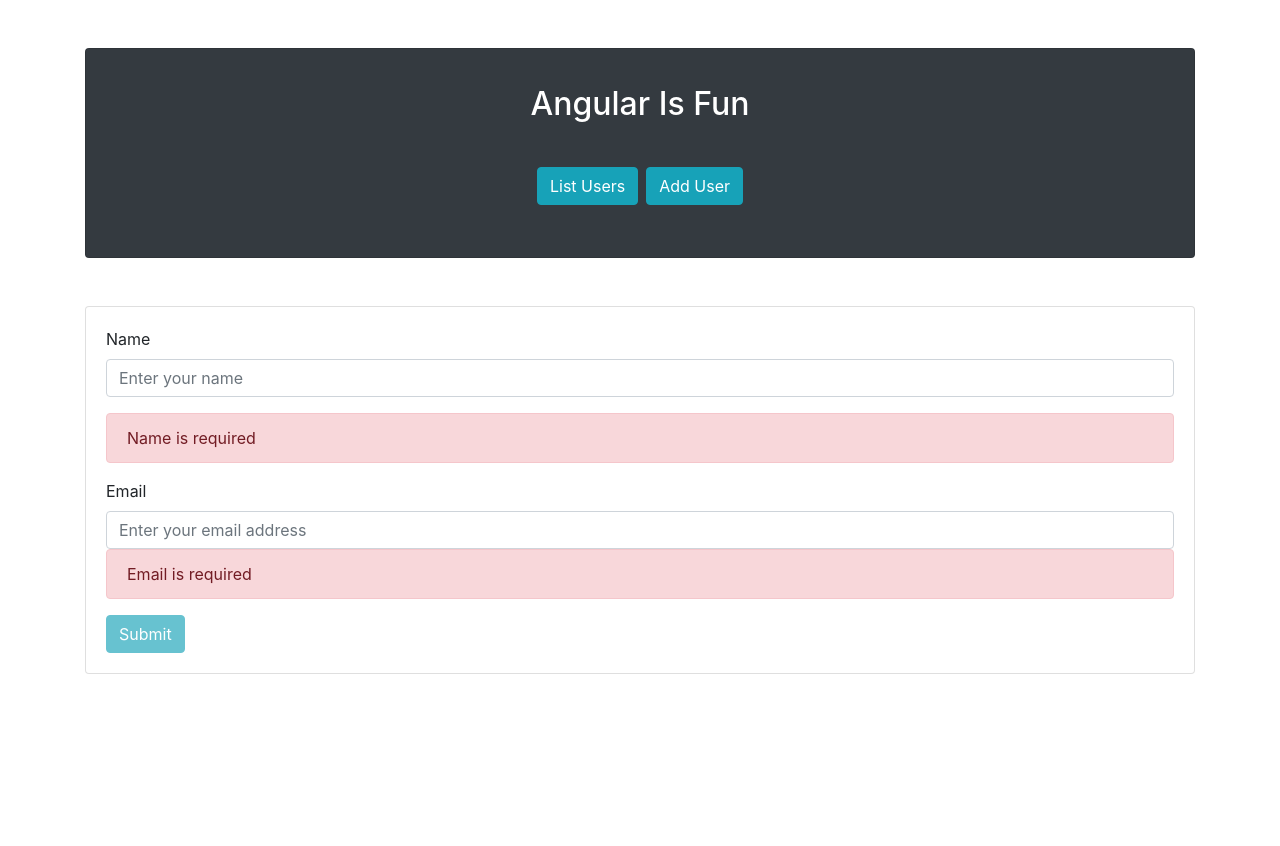
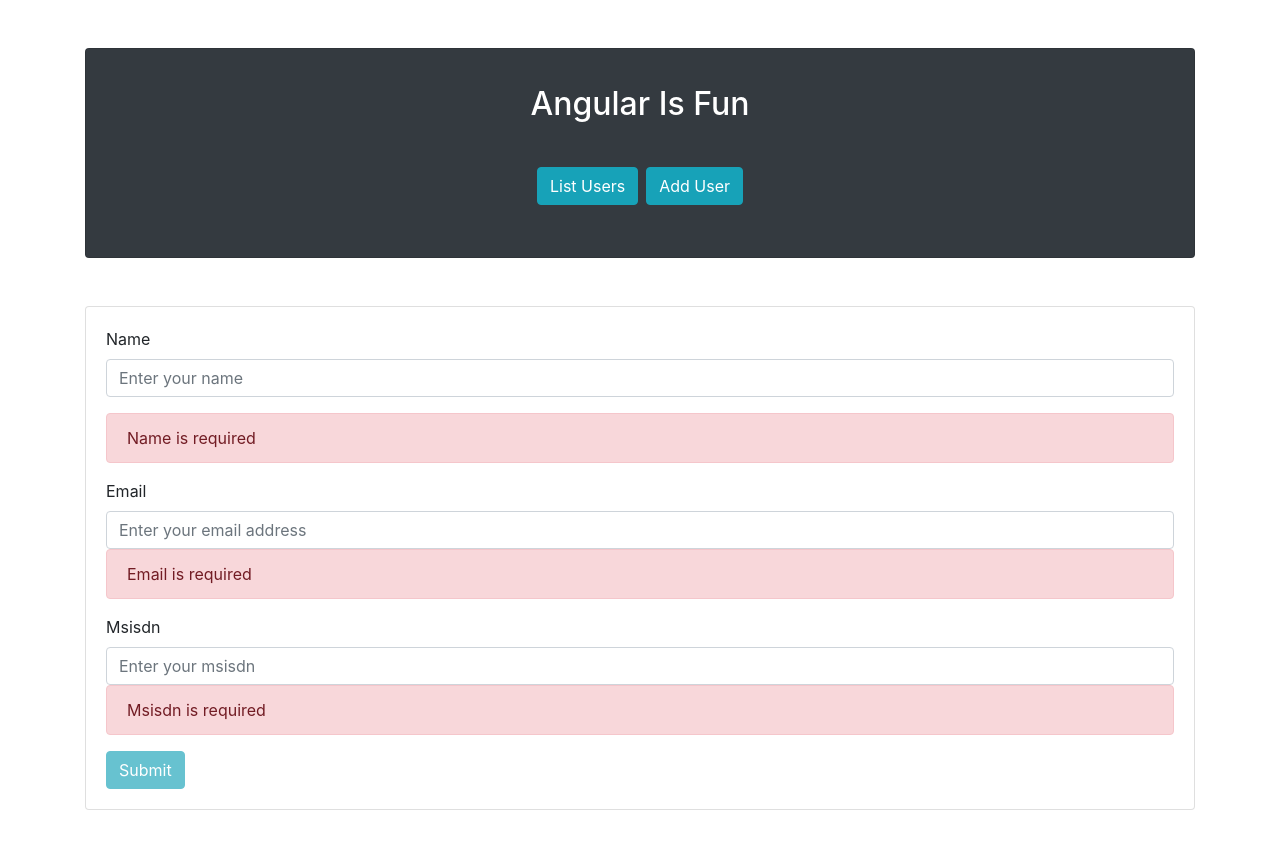
Before and after one commit to batsy43/angular-test-portal, an Angular app: page /adduser in a window 1280 px wide. Shown: the top 846 px of the page. Before the commit the page ends 800 px from the top, so only its background shows below. Built offline with nearby package versions, Linux system fonts and the light colour scheme.

Commit message:
Added msisdn field

```diff
--- a/src/app/user-form/user-form.component.html
+++ b/src/app/user-form/user-form.component.html
@@ -21,6 +21,16 @@
             required #email="ngModel">
           <div [hidden]="!email.pristine" class="alert alert-danger">Email is required</div>
         </div>
+        <div class="form-group">
+          <label for="msisdn">Msisdn</label>
+          <input type="text" [(ngModel)]="user.msisdn"
+            class="form-control"
+            id="msisdn"
+            name="msisdn"
+            placeholder="Enter your msisdn "
+            required #msisdn="ngModel">
+          <div [hidden]="!msisdn.pristine" class="alert alert-danger">Msisdn is required</div>
+        </div>
         <button type="submit" [disabled]="!userForm.form.valid"
           class="btn btn-info">Submit</button>
       </form>
--- a/src/app/user-list/user-list.component.html
+++ b/src/app/user-list/user-list.component.html
@@ -6,6 +6,7 @@
             <th scope="col">#</th>
             <th scope="col">Name</th>
             <th scope="col">Email</th>
+            <th scope="col">Msisdn</th>
           </tr>
         </thead>
         <tbody>
@@ -13,6 +14,7 @@
             <td>{{ user.id }}</td>
             <td>{{ user.name }}</td>
             <td><a href="mailto:{{ user.email }}">{{ user.email }}</a></td>
+            <td>{{ user.msisdn }}</td>
           </tr>
         </tbody>
       </table>
--- a/src/app/user.ts
+++ b/src/app/user.ts
@@ -2,4 +2,5 @@
     id: string;
     name: string;
     email: string;
+    msisdn:string;
 }
```
Also changed, not shown: 1 other file (tests, documents, lock files or other folders).
